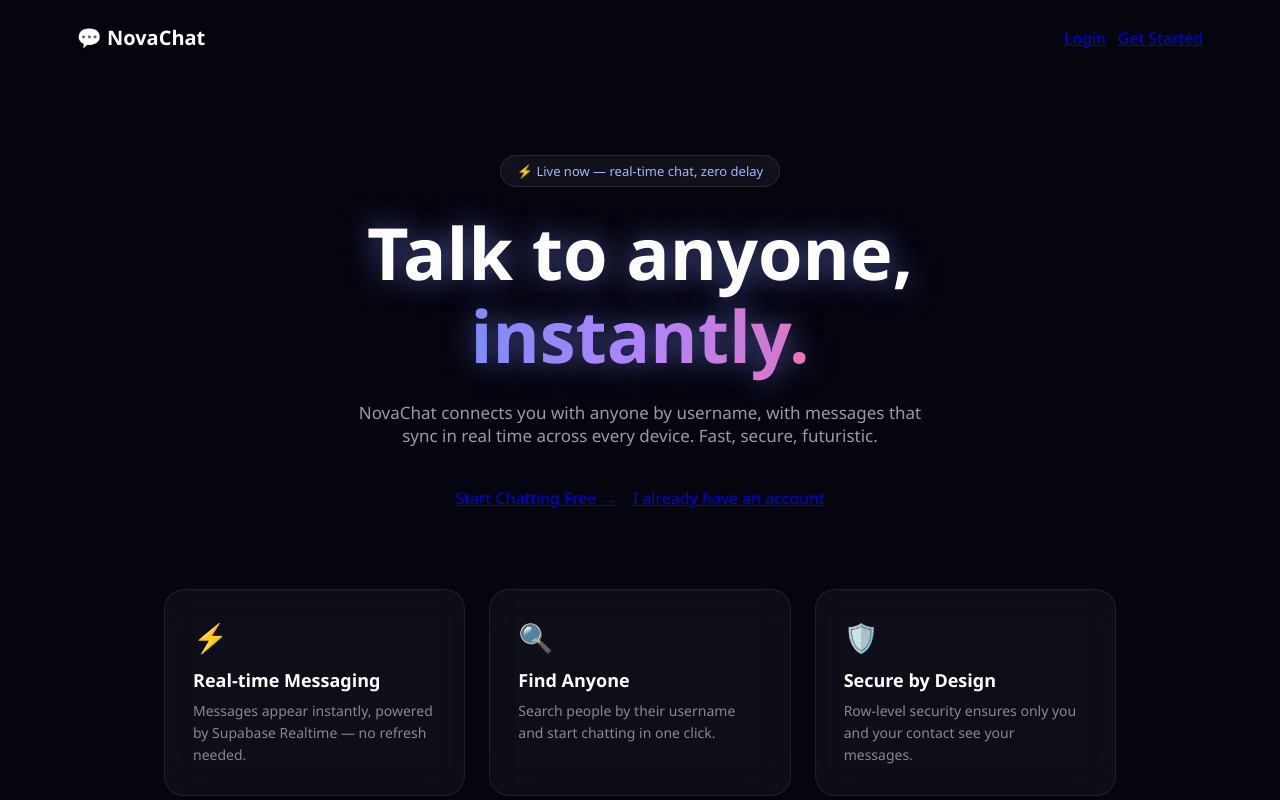
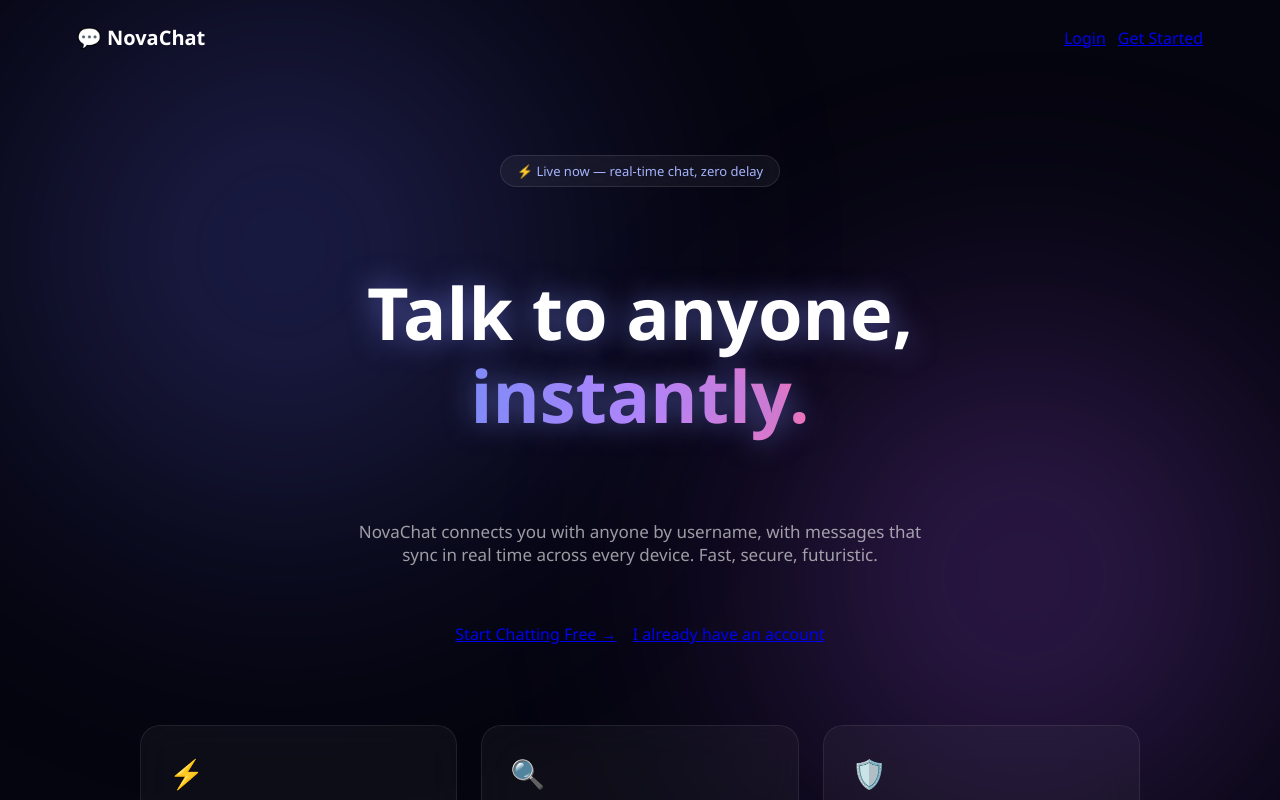
Before and after one commit to contentmanagement79-beep/live-chat, a Next.js app: page / in a window 1280 px wide. Shown: the top 800 px of the page. Built offline with nearby package versions, Linux system fonts and the light colour scheme.

Commit message:
Update layout.tsx

```diff
--- a/app/layout.tsx
+++ b/app/layout.tsx
@@ -13,30 +13,17 @@
 }) {
   return (
     <html lang="en">
-      <body>
+      <body
+        style={{
+          margin: 0,
+          padding: 0,
+          backgroundColor: '#05050f',
+          color: '#ffffff',
+          fontFamily: 'Segoe UI, system-ui, sans-serif',
+          overflowX: 'hidden',
+        }}
+      >
         {children}
-        <style jsx global>{`
-          * {
-            box-sizing: border-box;
-            margin: 0;
-            padding: 0;
-            scroll-behavior: smooth;
-          }
-          html,
-          body {
-            background-color: #05050f;
-            color: white;
-            font-family: 'Segoe UI', system-ui, sans-serif;
-            overflow-x: hidden;
-          }
-          ::-webkit-scrollbar {
-            width: 8px;
-          }
-          ::-webkit-scrollbar-thumb {
-            background: rgba(129, 140, 248, 0.4);
-            border-radius: 8px;
-          }
-        `}</style>
       </body>
     </html>
   );
```
